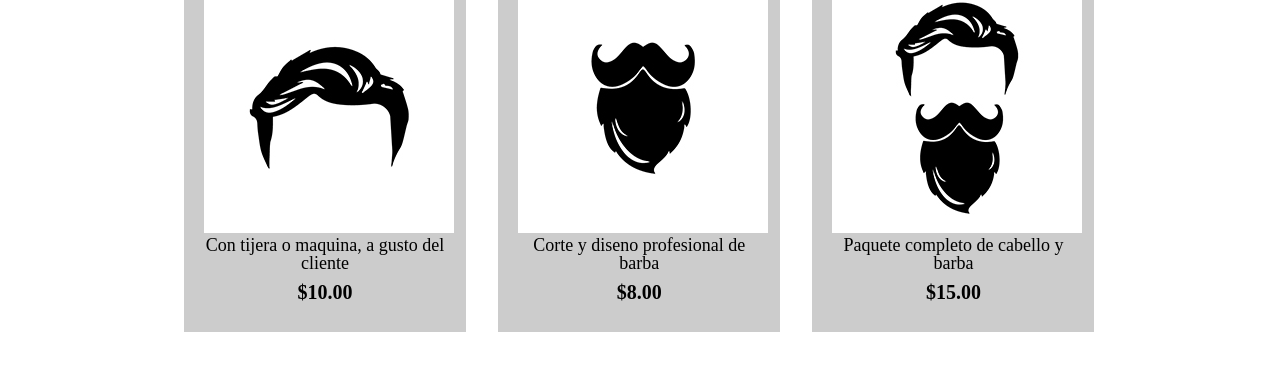
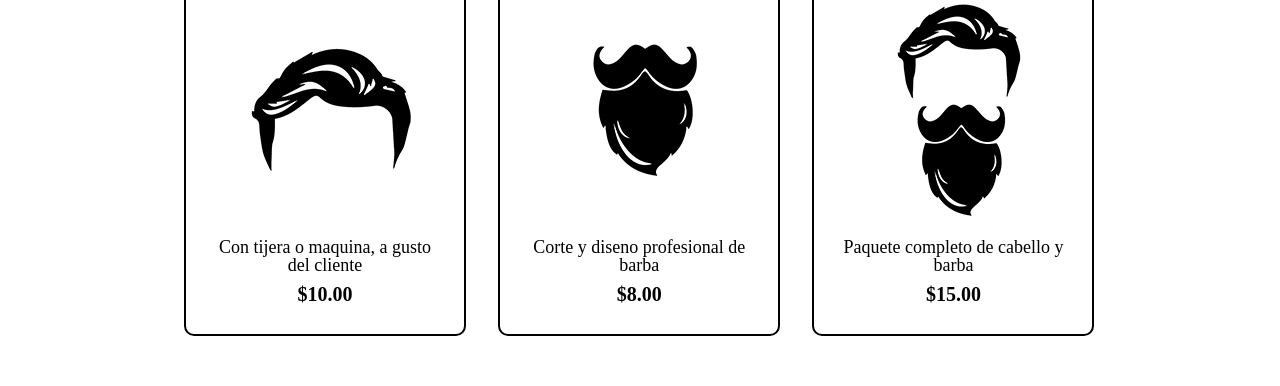
Before and after one commit to DiegoNazareth/3HTML5-y-CSS3-Pagina-Web, a plain HTML site: page productos.html in a window 1280 px wide. Shown: the part 422-808 px from the top of the page. Drawn offline with Linux system fonts and the light colour scheme.

Commit message:
Agregando borde a los items de los productos y redondeando las esquinas de los items

```diff
--- a/productos.css
+++ b/productos.css
@@ -38,10 +38,11 @@ nav a {
     text-align: center;
     width: 30%;
     vertical-align: top;
-    background: #cccccc;
     margin: 0 1.5%;
     padding: 30px 20px;
     box-sizing: border-box;
+    border: 2px solid #000000;
+   border-radius: 10px;
 }
 
 .productos h2{
```
